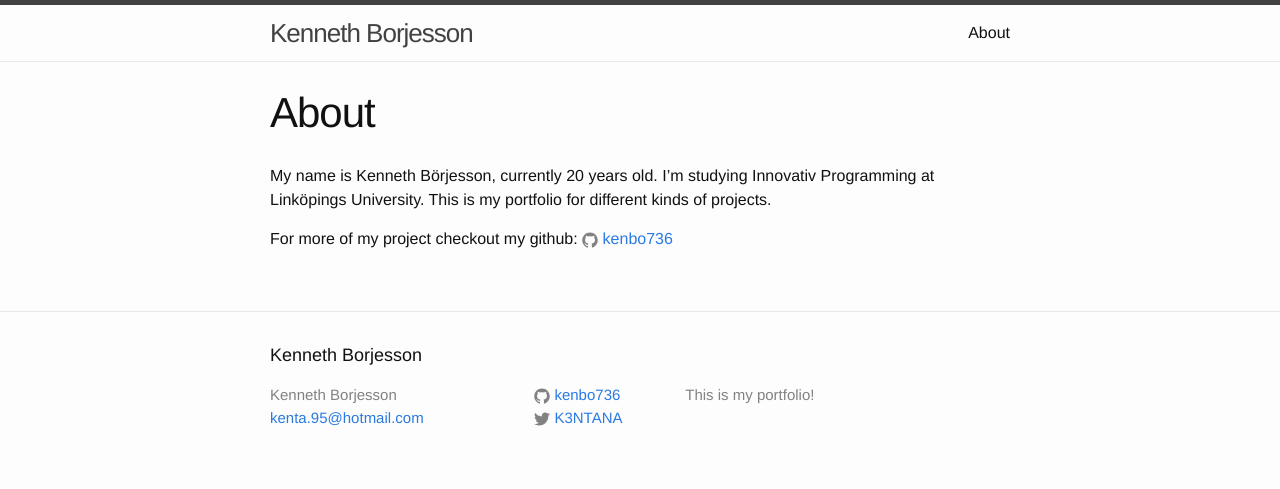
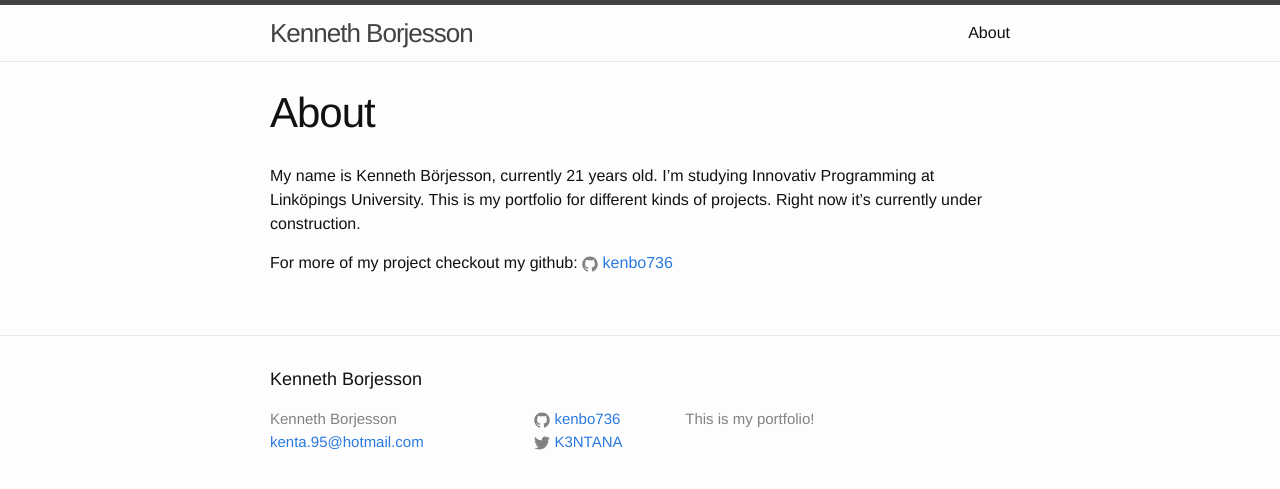
Before and after one commit to kenbo736/KennethBorjesson, a Jekyll site: the page built from about.md, in a window 1280 px wide. Shown: the top 489 px of the page. Built offline with Jekyll 4.4.1, drawn with Linux system fonts in a browser that asks for light colours.

Commit message:
updated about.md

```diff
--- a/about.md
+++ b/about.md
@@ -4,7 +4,7 @@ title: About
 permalink: /about/
 ---
 
-My name is Kenneth Börjesson, currently 20 years old. I'm studying Innovativ Programming at Linköpings University. This is my portfolio for different kinds of projects.
+My name is Kenneth Börjesson, currently 21 years old. I'm studying Innovativ Programming at Linköpings University. This is my portfolio for different kinds of projects. Right now it's currently under construction.
 
 For more of my project checkout my github:
 {% include icon-github.html username="kenbo736" %}
```
